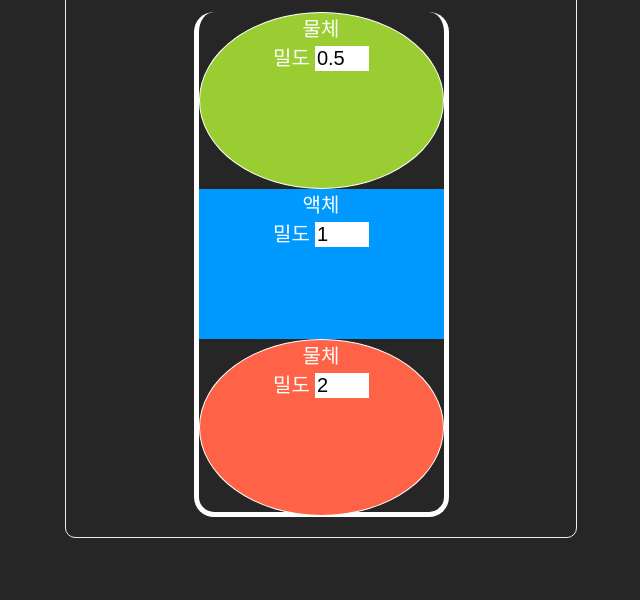
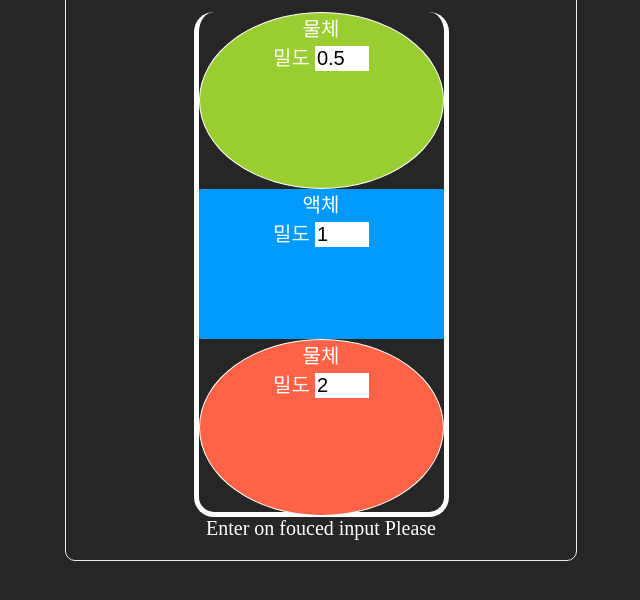
Before and after one commit to SnowyPainter/snowypainter.github.io, a plain HTML site: page edu/DensityDiff.html in a window 1280 px wide. Shown: the part 730-1330 px from the top of the page, without its empty margins (319-959 px from the left). Drawn offline with Linux system fonts and the light colour scheme.

Commit message:
Update msg

```diff
--- a/edu/DensityDiff.html
+++ b/edu/DensityDiff.html
@@ -104,6 +104,7 @@
                     ds[i].addEventListener("keyup", keyupEvent)
                 }
             </script>
+            <p>Enter on fouced input Please</p>
         </div>
     </div>
     <script src="../menu.js"></script>
```
